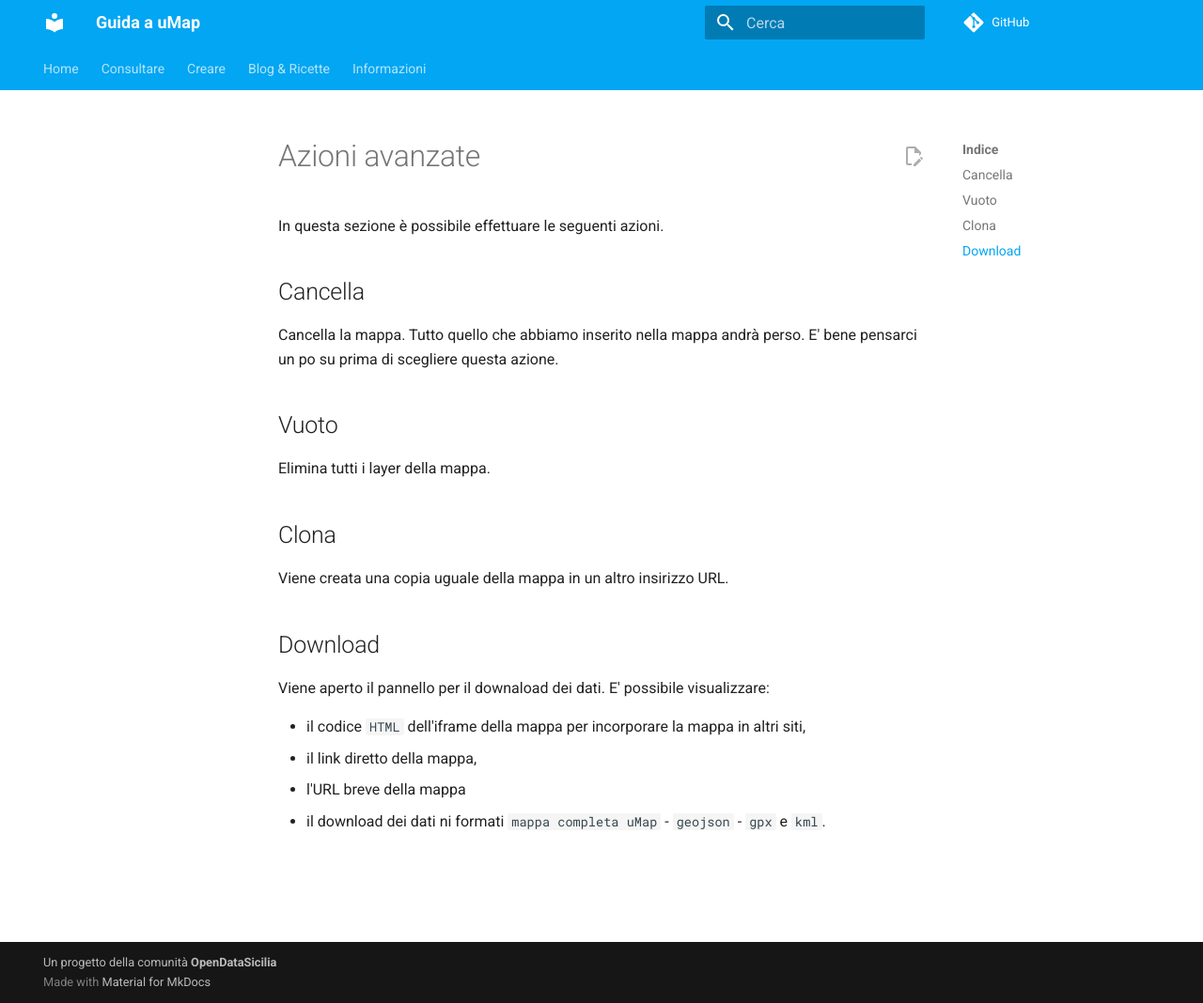
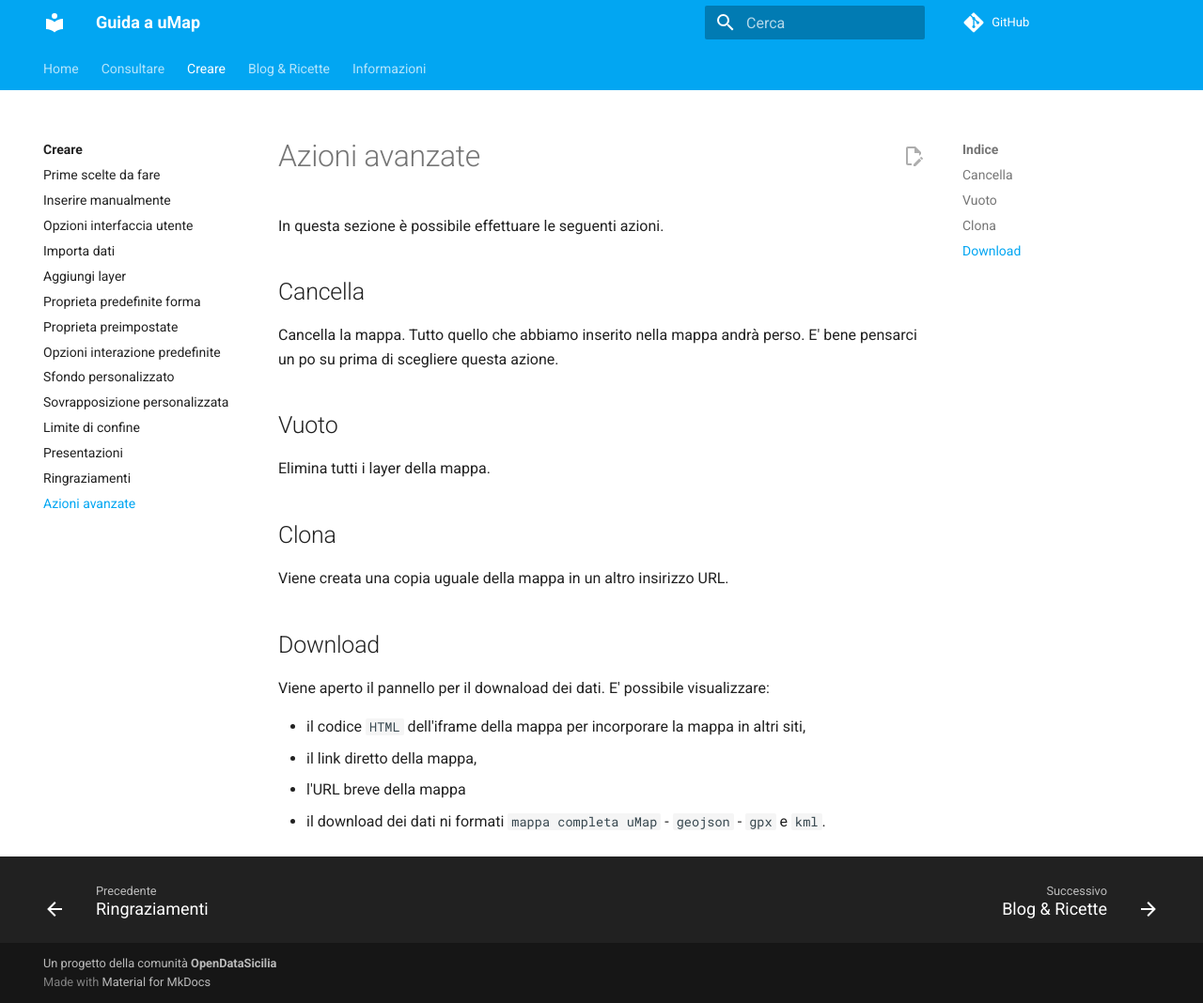
Before and after one commit to opendatasicilia/guida-umap, an MkDocs documentation site: the page built from docs/creare/azioni-avanzate.md, in a window 1280 px wide and 1068 px high. Shown: the whole window at 94% size. Built offline with MkDocs 1.6.1 and Material for MkDocs 9.7.7, drawn with Linux system fonts in a browser that asks for light colours; comment, search, counter and statistics services are not loaded.

Commit message:
Update mkdocs.yml

```diff
--- a/mkdocs.yml
+++ b/mkdocs.yml
@@ -55,6 +55,7 @@ nav:
     - Limite di confine: creare/limite-confine.md
     - Presentazioni: creare/presentazioni.md
     - Ringraziamenti: creare/ringraziamenti.md
+    - Azioni avanzate: creare/azioni-avanzate.md
   - Blog: blog/index.md
   - Informazioni:
     - Informazioni: informazioni/index.md
```
